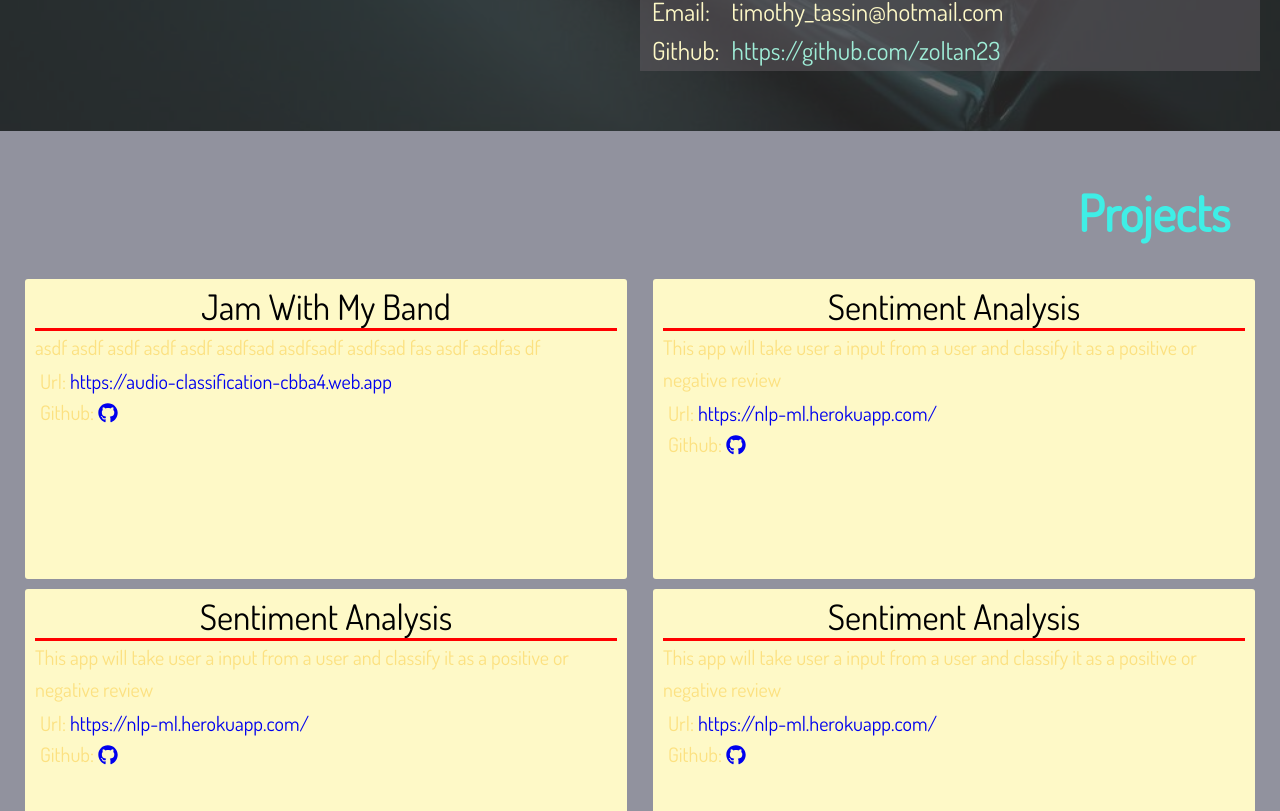
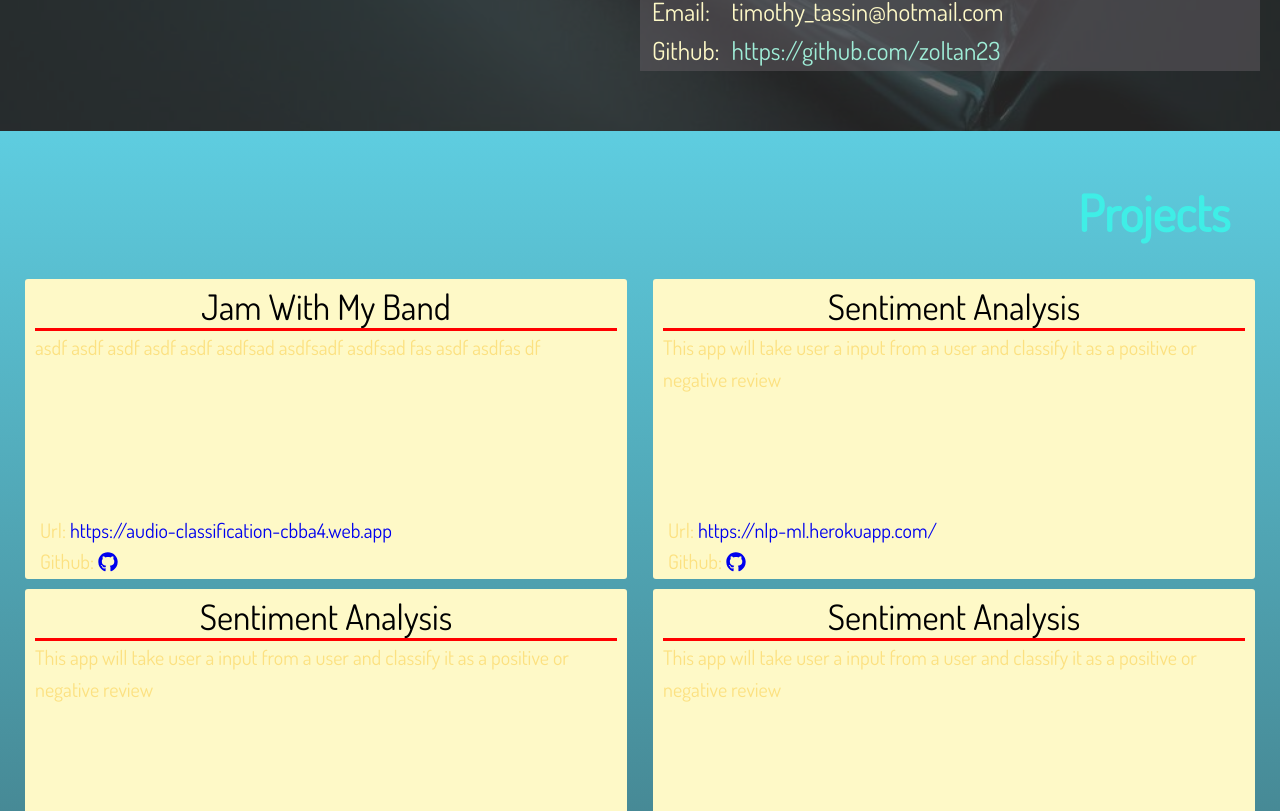
Before and after one commit to zoltan23/portfolio, a React (Create React App) app in the folder Client/: page / in a window 1280 px wide. Shown: the part 1469-2280 px from the top of the page. Built offline with nearby package versions, Linux system fonts and the light colour scheme.

Commit message:
pushed project card info div to bottom of card

```diff
--- a/Client/src/components/Card.css
+++ b/Client/src/components/Card.css
@@ -4,6 +4,7 @@
     margin: 5px;
     padding: 5px 10px 5px 10px;
     height: 300px;
+    position: relative;
 }
 
 .card-header {
@@ -18,7 +19,6 @@
 }
 
 .card-body {
-
     position: relative;
 }
 
@@ -46,7 +46,8 @@ a {
 
 
 .links {
-   align-self: end;
+   position: absolute;
+   bottom: 0;
 }
 
 .links p {
--- a/Client/src/screens/Contact.css
+++ b/Client/src/screens/Contact.css
@@ -1,6 +1,5 @@
 #contact {
     display: grid;
-    /* height: 100%; */
     grid-template-columns: 1fr 1fr;
     grid-template-rows: .3fr 3fr 1fr;
     grid-template-areas:
@@ -69,12 +68,11 @@ input {
     box-sizing: border-box;
     background: transparent;
     font-size: var(--p-font-size);
-    color: var(--color3)
+    color: var(--color3);
+
   }
 
- .input-val {
-     border: green 2px solid;
- }
+
 
 input:last-of-type {
     margin-top: 30px;
@@ -83,6 +81,7 @@ input:last-of-type {
 form {
     width: 100%;
 }
+
 
 .contact-img {
     background: url('../assets/images/Contact-Form-background.jpg') no-repeat center center/cover;
@@ -134,9 +133,6 @@ form {
     padding: 10px;
 }
 
-
-
-
 @media only screen and (max-width: 550px){
     #contact {
         display: grid;
--- a/Client/src/screens/Projects.css
+++ b/Client/src/screens/Projects.css
@@ -1,7 +1,5 @@
  #projects {
-    background: #91929e;
-
-    /* padding: 20px; */
+    background: linear-gradient(#5ecde0, #232325);
 }
 
 #projects h1 {
```
